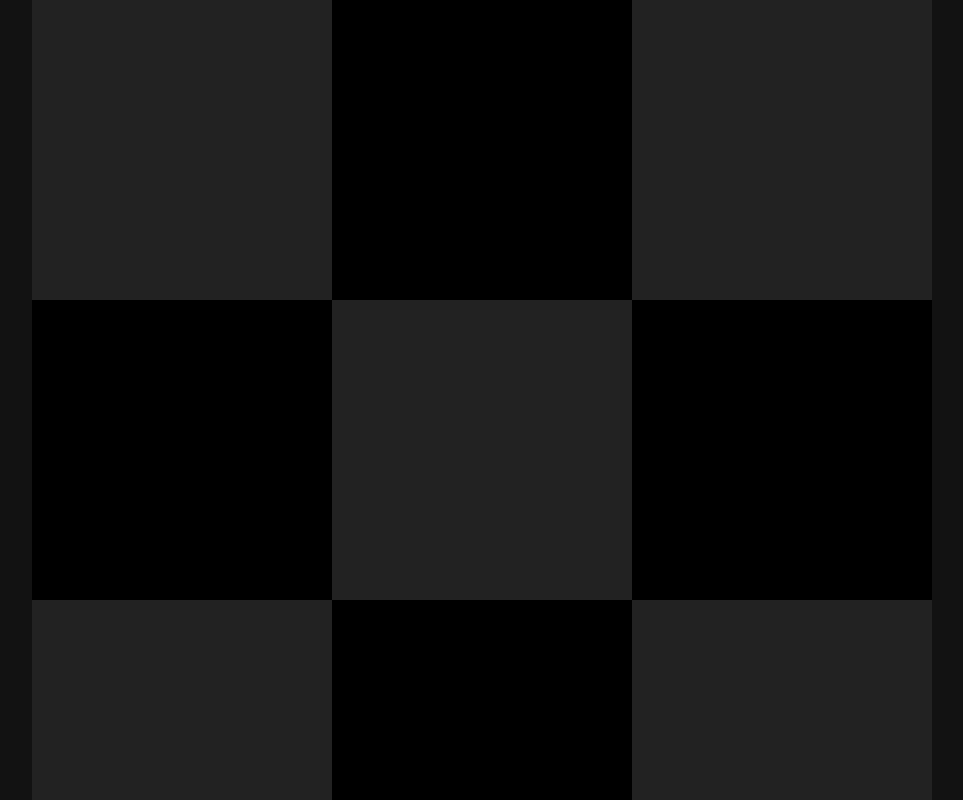
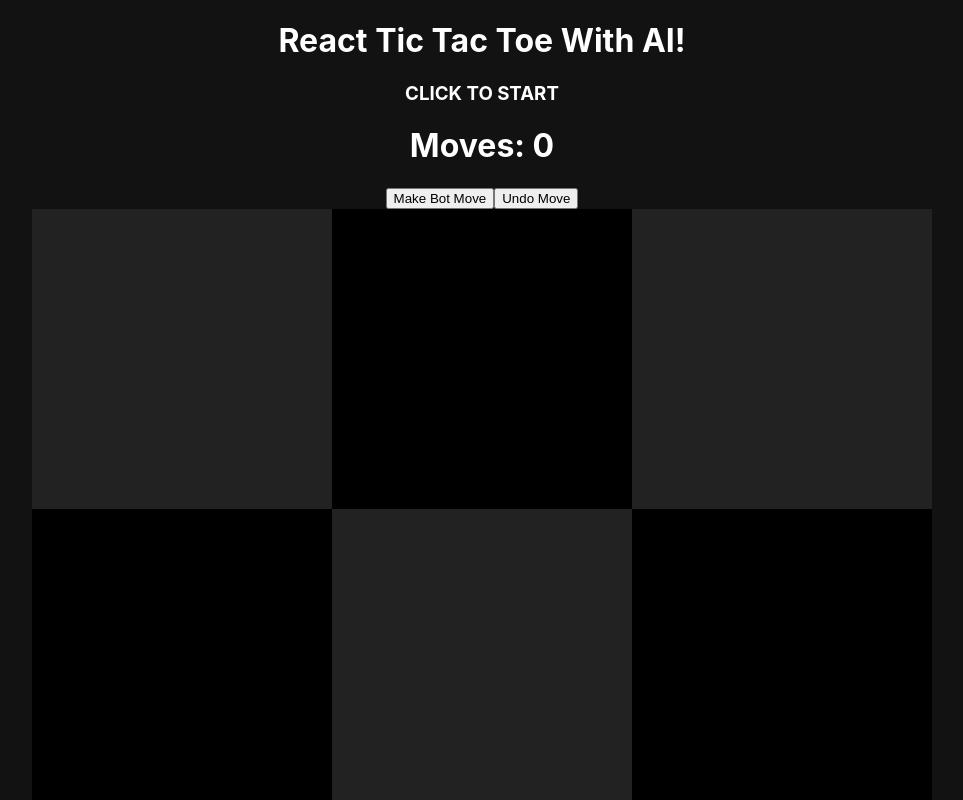
Before and after one commit to bobromero/tic-tac-toe-bot, a React (Create React App) app: page /Game in a window 1280 px wide. Shown: the top 800 px of the page, without its empty margins (158-1121 px from the left). Built offline with nearby package versions, Linux system fonts and the light colour scheme.

Commit message:
ai works

```diff
--- a/src/App.css
+++ b/src/App.css
@@ -1,6 +1,10 @@
 html{
   background-color: #121212;
   color: white;
+  min-height: 100vh;
+}
+.game{
+
 }
 .App {
   text-align: center;
--- a/src/components/GameManager.jsx
+++ b/src/components/GameManager.jsx
@@ -3,7 +3,7 @@ import Grid from './Grid';
 let array = [null,null,null,null,null,null,null,null,null];
 const GameManager = () =>{
     return(
-        <div>
+        <div className="game">
             <Grid
                 array = {array}
             />
--- a/src/components/Grid.jsx
+++ b/src/components/Grid.jsx
@@ -20,11 +20,9 @@ function checkWinner(board, playedBoard = 0){
     }
     //diagonal check
     if(board[0] === board[4] && board[0] === board[8]){
-
         if(board[0] !== null && board[4] !== null){
             winner = board[0]
         }
-
     }
     else if(board[2] === board[4] && board[2] === board[6]){
         if(board[2] !== null && board[4] !== null){
@@ -36,9 +34,6 @@ function checkWinner(board, playedBoard = 0){
     }
     return winner;
 }
-function currentPlayer(){
-    return turn ? 'x' : 'o';
-}
 let scores = {
     x: 10,
     o: -10,
@@ -47,14 +42,13 @@ let scores = {
 function minimax(board, depth, isMaxing, maxingPlayer){
     let result = checkWinner(board);
     if (result !== null){
-        if(isMaxing){
-            //checking o
+        if(result == 'x'){
+            return scores[result]-depth;
+        }
+        if(result == 'o'){
             return scores[result]+depth;
         }
-        else{
-            //checking x
-            return scores[result]-depth;
-        }
+
     }
     if(isMaxing){
         let BestScore = -Infinity
@@ -85,62 +79,75 @@ function minimax(board, depth, isMaxing, maxingPlayer){
         return BestScore;
     }
 }
-
 const Grid = (array) =>{
-    const [playBot, setPlayBot] = useState(true);
+    // const [playBot, setPlayBot] = useState(true);
+    //moves is only here to rerender page
     const [moves, setMoves] = useState(0);
-    const [gameOver, setGameOver] = useState(false)
-    const [played] = useState([]);
+    let [played] = useState([]);
     let game = [];
-    function playMove(index){
-
-        if (played.includes(index)){
+    function undoMove(){
+        if(moves <= 0){
+            return;
+        }
+        let lastMove = played[played.length-1];
+        playMove(lastMove, true);
+        game = played.splice(lastMove);
+        console.log(game)
+        setMoves(moves - 1);
+        return;
+    }
+    function playMove(index, undo = false){
+        if (played.includes(index) && undo == false){
             return;
         }
         array.array[index] = turn ? 'x' : 'o';
+        if(undo){
+            array.array[index] = null;
+        }
         turn = !turn
+        if(!undo){
+            played.push(index);
+        }
         setMoves(moves + 1);
-        played.push(index);
+
+
         let hasWon = checkWinner(array.array, played);
         if (hasWon === 'x' || hasWon === 'o'){
             console.log(`${hasWon} Won!`);
-            setGameOver(true);
-            setPlayBot(false);
+            // setPlayBot(false);
         }
         if (hasWon === 'tie'){
             console.log("Game Over: Draw");
-            setGameOver(true);
-            setPlayBot(false);
+            // setPlayBot(false);
         }
     }
     function play(index){
-        if(gameOver){
+        if(checkWinner(array.array) !== null){
             return;
         }
-        checkWinner(array.array)
         playMove(index);
-        if(playBot === false){
-            return;
-        }
     }
     function BotMove(){
-        if(playBot === false){
-            return;
-        }
+        // if(playBot === false){
+        //     return;
+        // }
         let BestMove;
         let possibleMove = [];
 
         if (turn){
+
             let BestScore = -Infinity;
             for (let i = 0; i < 9; i++){
                 if (array.array[i] == null){
                     possibleMove.push(i);
                     array.array[i] = 'x';
-                    console.log(BestScore)
+
                     let score = minimax(array.array, 0, false, false)
+
                     array.array[i] = null;
                     if (score > BestScore && score != -Infinity) {
                         BestScore = score;
+                        console.log(BestScore);
                         BestMove = i;
                     }
                 }
@@ -148,13 +155,16 @@ const Grid = (array) =>{
             play(BestMove);
             return;
         }
+        if(array.array[4] == null){
+            play(4);
+            return;
+        }
         let BestScore = Infinity;
         for (let i = 0; i < 9; i++){
             if (array.array[i] == null){
                 possibleMove.push(i);
                 array.array[i] = 'o';
-                let score = minimax(array.array, 0, true, true)
-                console.log(BestScore)
+                let score = minimax(array.array, 0, false, true)
                 array.array[i] = null;
                 if (score < BestScore && score != Infinity) {
                     BestScore = score;
@@ -178,10 +188,20 @@ const Grid = (array) =>{
         game.push(<div onClick={() => play(i)} style={cubeStyle}>{array.array[i]}</div>);
     }
     return(
-        <div className="grid">
-            {game}
-            <button onClick={BotMove}>make bot move</button>
-            <button onClick={console.log(array.array)}>console the board</button>
+        <div>
+            <h1>React Tic Tac Toe With AI!</h1>
+            <h3>CLICK TO START</h3>
+            <div>
+                <h1>Moves: {moves}</h1>
+                <div className="MoveButtons">
+                    <button onClick={BotMove}>Make Bot Move</button>
+                    <button onClick={undoMove}>Undo Move</button>
+                </div>
+            </div>
+            <div className="grid">
+                {game}
+
+            </div>
         </div>
     );
 }
```
